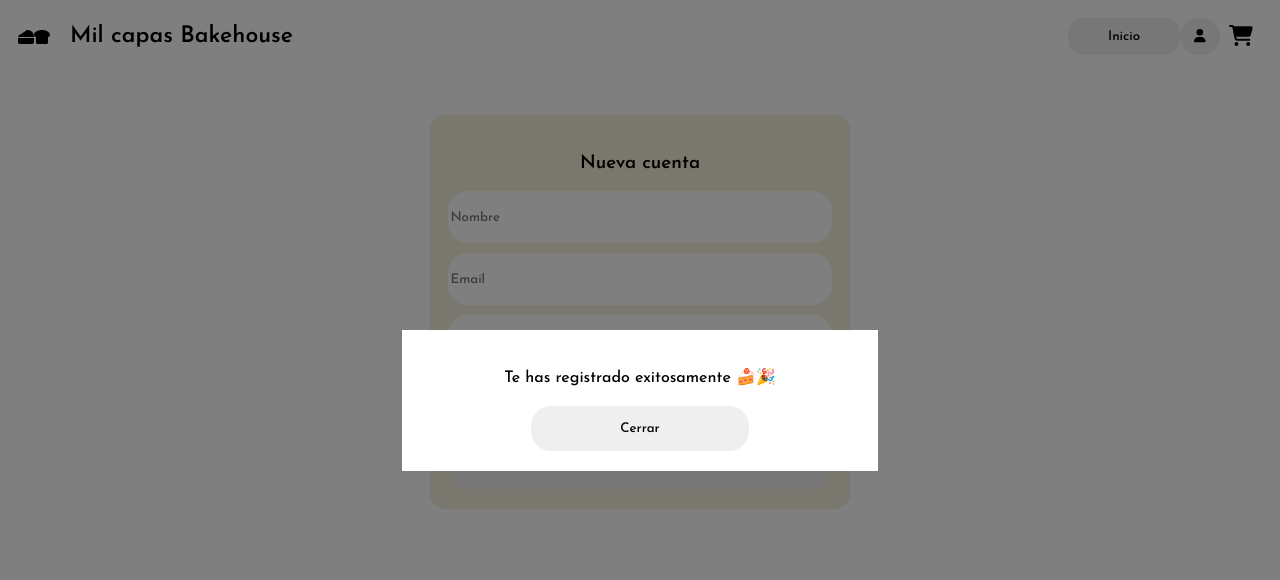
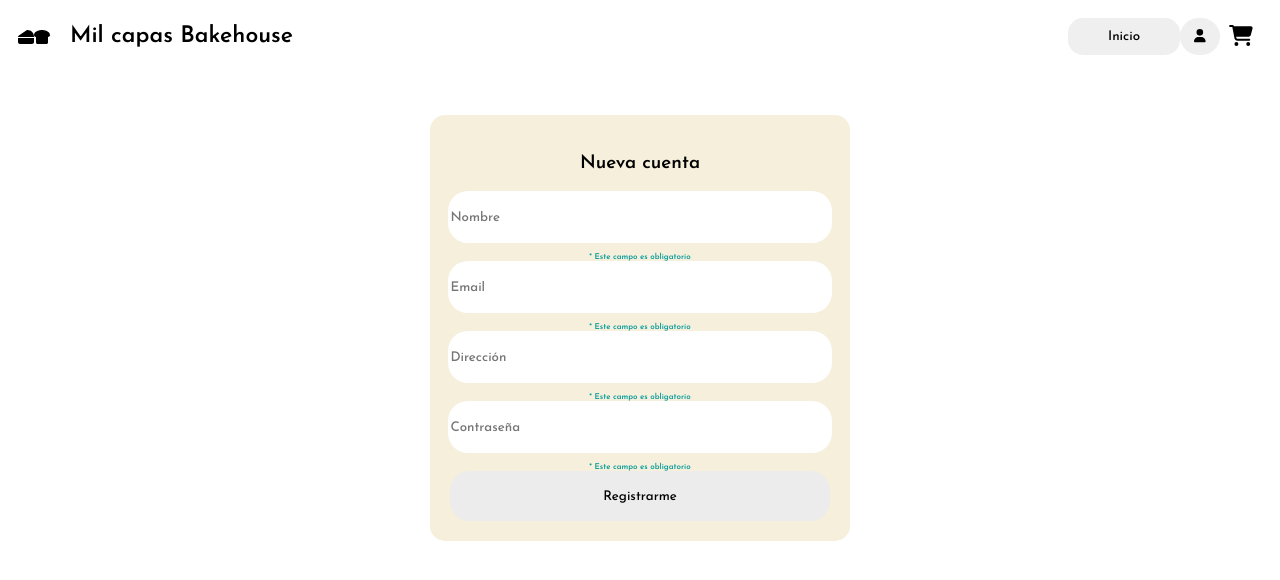
Before and after one commit to Yulanyandrea/MilCapasBakehouse_frontend, a Next.js app: page /Register/Register in a window 1280 px wide. Both pictures are taken after a click on the button "Registrarme". Shown: the top 580 px of the page. Built offline with nearby package versions, Linux system fonts and the light colour scheme; no server answers.

Commit message:
first step to validate forms

```diff
--- a/src/pages/Register/Register.jsx
+++ b/src/pages/Register/Register.jsx
@@ -12,17 +12,30 @@ const Register = () => {
   // modal state
   const [modal , setModal] = useState(false)
   // validation
-  const [dataError, setDataError] = useState('*Este campo es requerido');
+  const [dataError, setDataError] = useState();
 
   const handleRegisterDone = async (e) => {
     e.preventDefault();
+    if(form.fullName=== undefined || form.fullName.length===0 ){
+      setDataError('* Este campo es obligatorio ')
+    }else if (form.email === undefined || form.email.length===0  ){
+      setDataError('* Este campo es obligatorio ')
+    }else if(form.address === undefined || form.address.length===0  ){
+      setDataError('* Este campo es obligatorio ')
+    }else if(form.password === undefined || form.password.length===0 ){
+      setDataError('* Este campo es obligatorio ')
+    }
 
-    try {
-      const res = await createUser({ ...form });
-    } catch (error) {
-      console.error(error);
+    else {
+      try {
+        const res = await createUser({ ...form });
+      } catch (error) {
+        console.error(error);
+      }
+      setModal(true)
+
     }
-    setModal(true)
+
   }
 
   const handleCloseModal = () => {
@@ -35,9 +48,17 @@ const Register = () => {
       <section className={register.registerContainer__form}>
         <h3>Nueva cuenta</h3>
         <input type="text" className={register["registerContainer__form--input"]} name = "fullName" placeholder="Nombre" onChange={handleChange}/>
+        {dataError ? <span className={register["registerContainer__form--error"]}>{dataError}</span> : null}
+
         <input type="text" className={register["registerContainer__form--input"]} name = "email" placeholder="Email" onChange={handleChange}/>
+        {dataError ? <span className={register["registerContainer__form--error"]}>{dataError}</span> : null}
+
         <input type="text" className={register["registerContainer__form--input"]} name = "address" placeholder="Dirección" onChange={handleChange}/>
+        {dataError ? <span className={register["registerContainer__form--error"]}>{dataError}</span> : null}
+
         <input type="password" className={register["registerContainer__form--input"]} name = "password" placeholder="Contraseña"onChange={handleChange}/>
+        {dataError ? <span className={register["registerContainer__form--error"]}>{dataError}</span> : null}
+
         <button className={register["registerContainer__form--btn"]} onClick={handleRegisterDone}>Registrarme</button>
 
       </section>
--- a/src/pages/Register/resgister.module.css
+++ b/src/pages/Register/resgister.module.css
@@ -51,6 +51,13 @@
   line-height: 24px;
 }
 
+.registerContainer__form--error{
+  display: flex;
+  color:#009a9a;
+  font-size: 8px;
+  font-weight: 700;
+}
+
 .modal__content button {
   border-radius: 20px;
   border-style: none;
```
